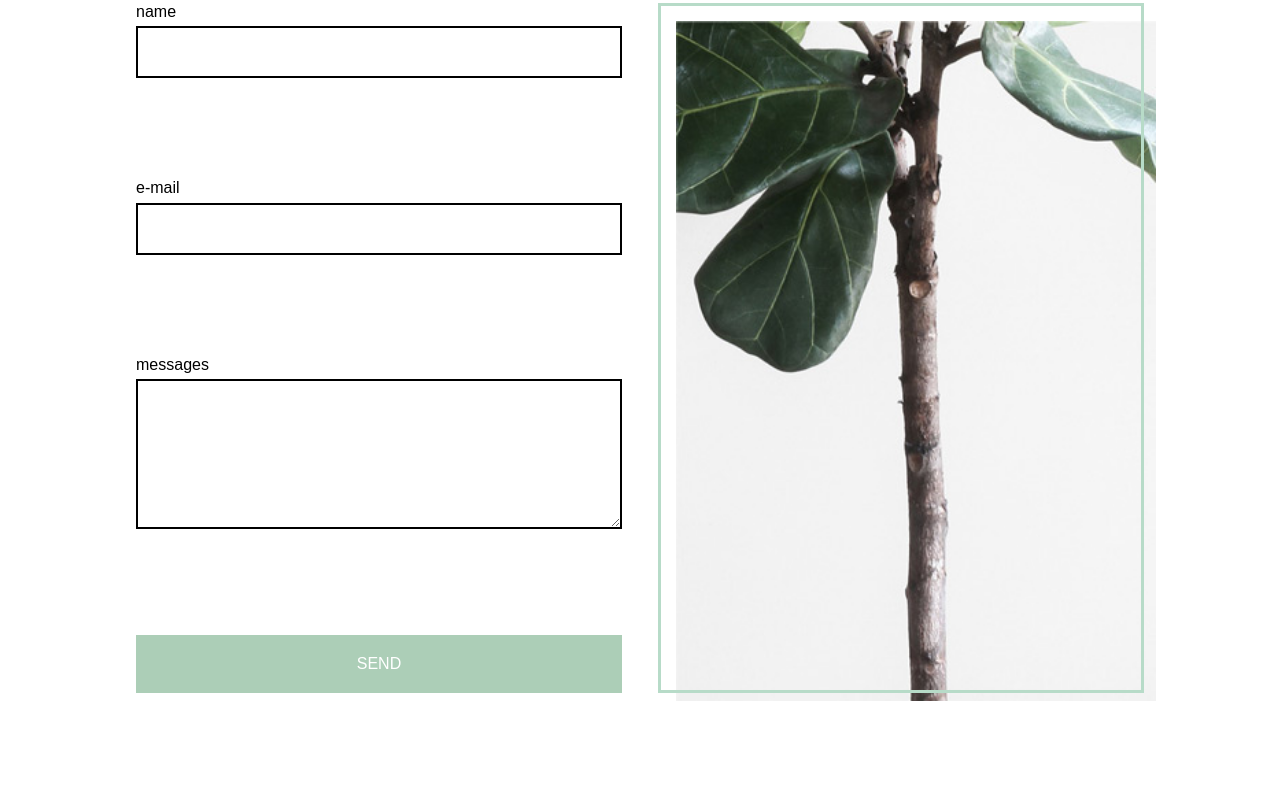
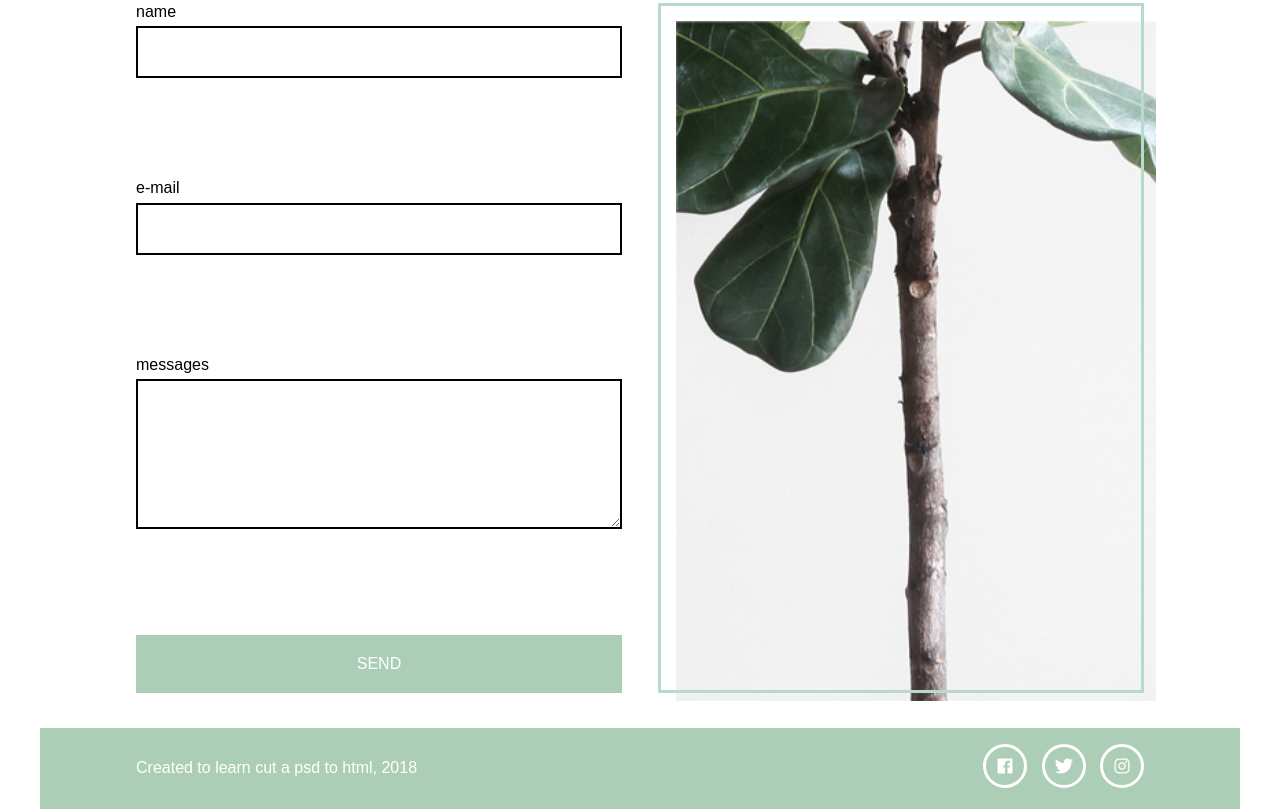
Before and after one commit to Tomm1slaw/PlantyPSD, a website: page index.html in a window 1280 px wide. Shown: the part 1863-2672 px from the top of the page. Before the commit the page ends 2591 px from the top, so only its background shows below. Drawn offline with nearby package versions, Linux system fonts and the light colour scheme; a web font is replaced by a local one.

Commit message:
Add footer

```diff
--- a/index.html
+++ b/index.html
@@ -95,5 +95,16 @@
             </div>
          </section>
       </main>
+      <footer>
+         <div class="container page-footer">
+            <p>Created to learn cut a psd to html, 2018</p>
+            <div class="social-media">
+               <ion-icon name="logo-facebook"></ion-icon>
+               <ion-icon name="logo-twitter"></ion-icon>
+               <ion-icon name="logo-instagram"></ion-icon>
+            </div>
+         </div>
+      </footer>
+      <script src="https://unpkg.com/ionicons@4.4.8/dist/ionicons.js"></script>
    </body>
 </html>
--- a/src/scss/_experts.scss
+++ b/src/scss/_experts.scss
@@ -15,10 +15,12 @@
    border: 3px solid #b7dbc8;
    flex-basis: 45%;
    display: flex;
+   // item to bottom
    &--relative {
       position: relative;
       top: 120px;
    }
+   // image
    img {
       max-width: 141px;
       max-height: 141px;
@@ -28,6 +30,7 @@
       top: 50px;
       left: -70px;
    }
+   // description
    &__text {
       max-width: 240px;
       h3 {
--- /dev/null
+++ b/src/scss/_footer.scss
@@ -0,0 +1,25 @@
+footer {
+   background: $green;
+   color: $white;
+   padding: 15px 0;
+}
+
+.page-footer {
+   justify-content: space-evenly;
+   p {
+      flex-basis: 45%;
+   }
+}
+
+.social-media {
+   flex-basis: 45%;
+   text-align: right;
+   align-self: center;
+   ion-icon {
+      font-size: 20px;
+      padding: 9px;
+      border-radius: 50%;
+      border: 3px solid;
+      margin-left: 10px;
+   }
+}
--- a/src/scss/style.scss
+++ b/src/scss/style.scss
@@ -6,3 +6,4 @@
 @import '_banner.scss';
 @import '_experts.scss';
 @import '_contact.scss';
+@import '_footer.scss';
```
Also changed, not shown: dist/css/style.css.
